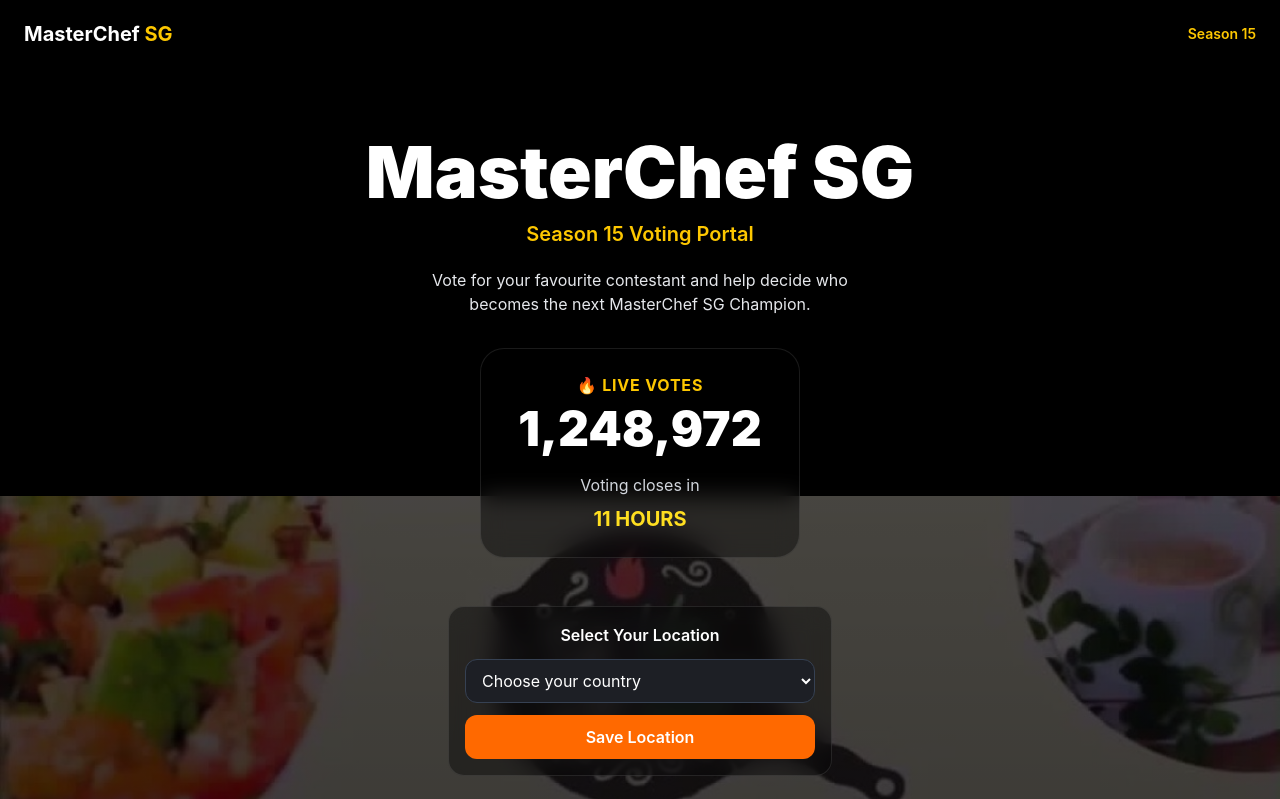
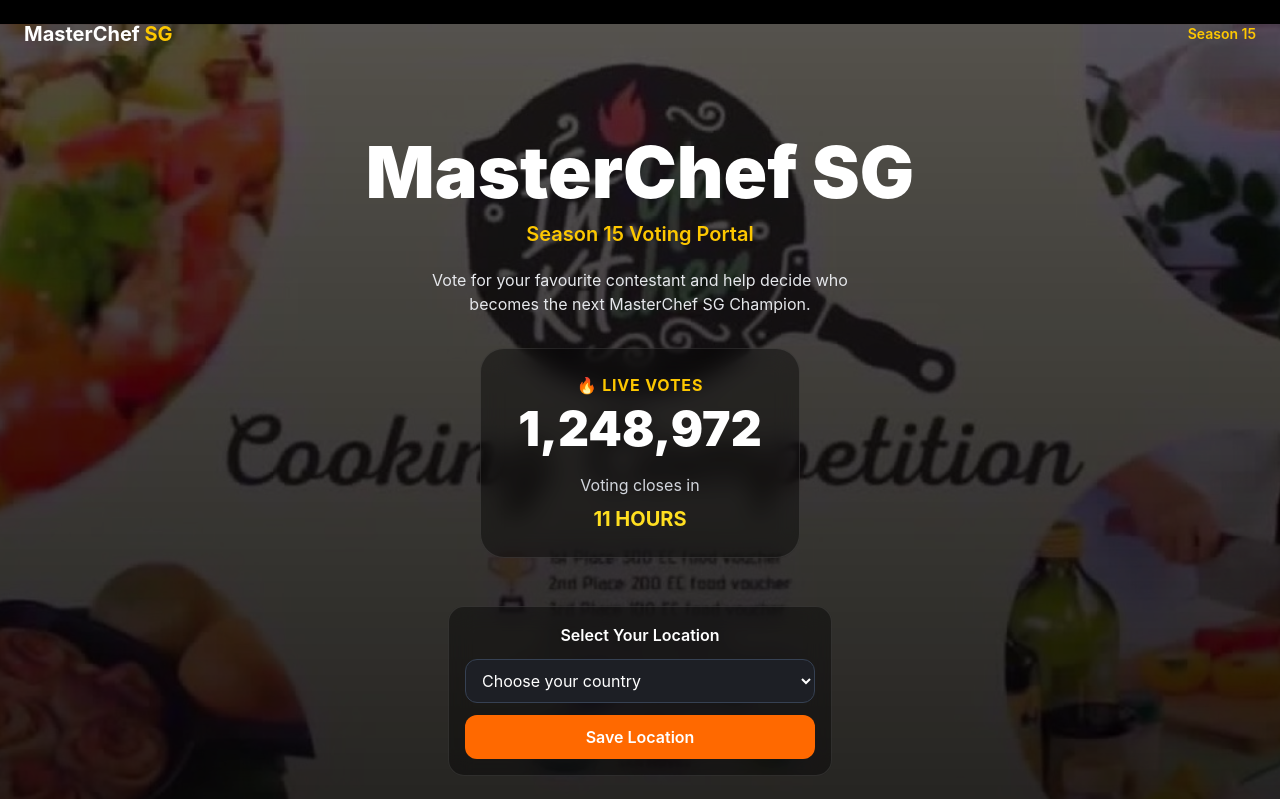
Before and after one commit to purplekamui/masterchefsingapore, a React (Vite) app in the folder frontend/: page / in a window 1280 px wide. Shown: the top 799 px of the page. Built offline with nearby package versions, Linux system fonts and the light colour scheme.

Commit message:
Auto approve email votes

```diff
--- a/frontend/src/Home.jsx
+++ b/frontend/src/Home.jsx
@@ -84,10 +84,9 @@
       style={{
         backgroundImage:
           "linear-gradient(rgba(0,0,0,.65), rgba(0,0,0,.85)), url('/preview.png')",
-        backgroundSize: "contain",
+        backgroundSize: "cover",
         backgroundPosition: "center",
         backgroundAttachment: "fixed",
-        backgroundRepeat: "no-repeat",
       }}
     >
       <Navbar />
```
